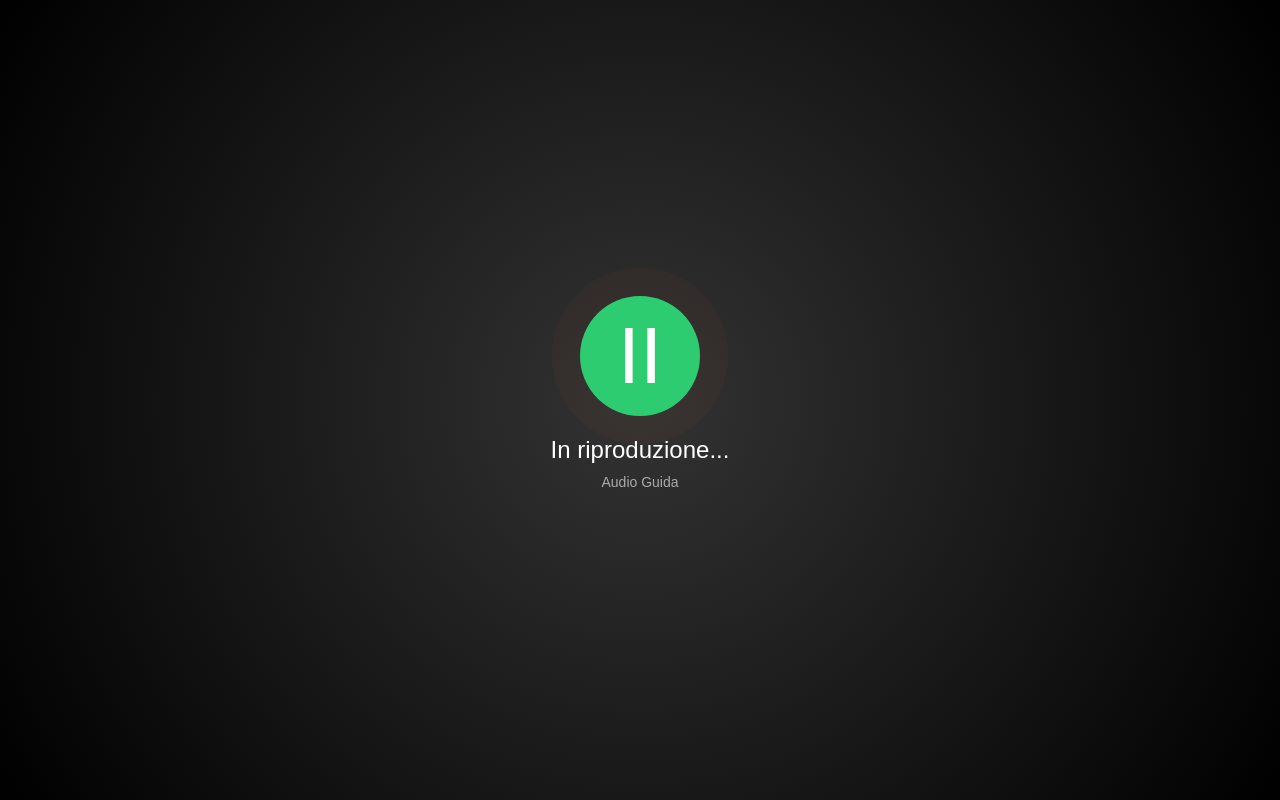
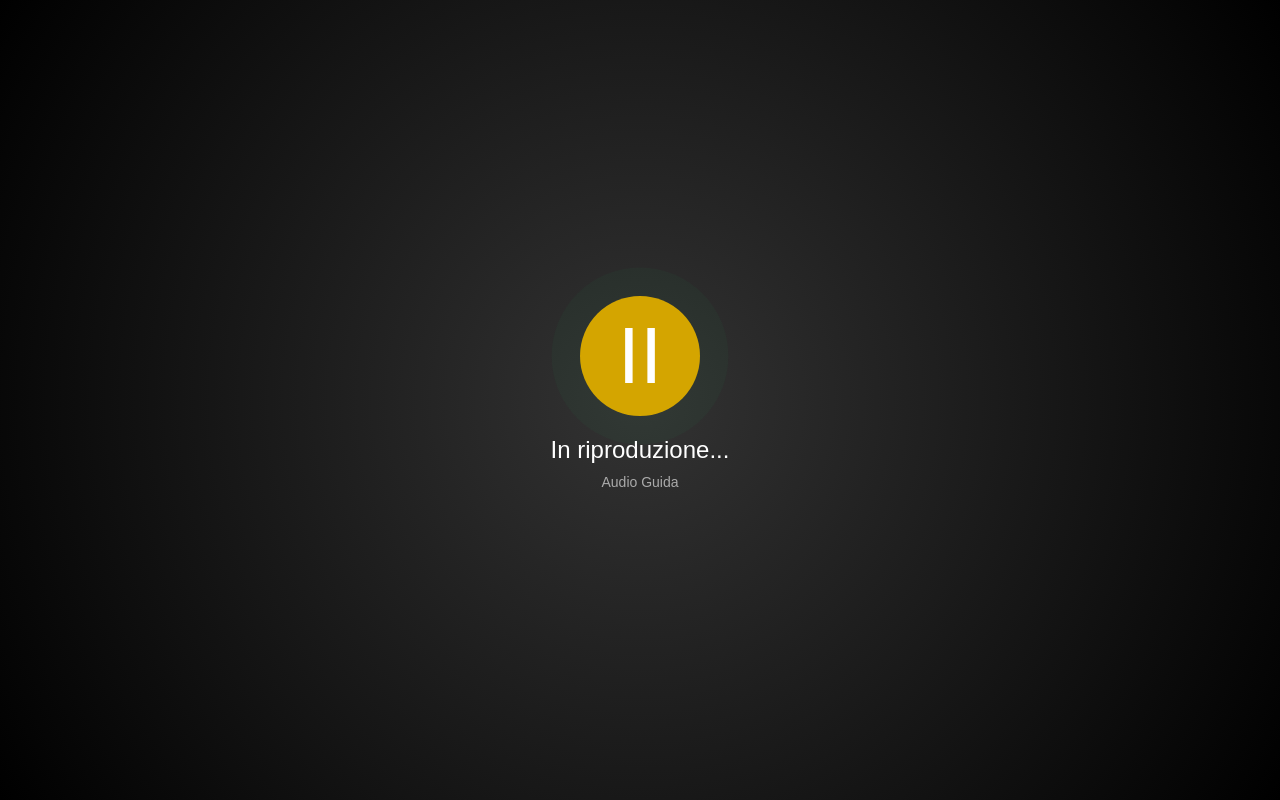
Before and after one commit to gunzip/casa-2025, a website: page traccia1.html in a window 1280 px wide. Drawn offline with Linux system fonts and the light colour scheme.

Commit message:
Update icon colors and shadows for improved visual consistency in audio controls

```diff
--- a/traccia1.html
+++ b/traccia1.html
@@ -40,11 +40,11 @@
       .icon {
         font-size: 0;
         margin-bottom: 20px;
-        background: #e74c3c; /* Colore rosso vivace */
+        background: #2ecc71; /* Colore verde */
         width: 120px;
         height: 120px;
         border-radius: 50%;
-        box-shadow: 0 0 30px rgba(231, 76, 60, 0.6);
+        box-shadow: 0 0 30px rgba(46, 204, 113, 0.6);
         transition: transform 0.2s;
         display: flex;
         align-items: center;
@@ -64,13 +64,13 @@
 
       @keyframes pulse-animation {
         0% {
-          box-shadow: 0 0 0 0 rgba(231, 76, 60, 0.7);
+          box-shadow: 0 0 0 0 rgba(46, 204, 113, 0.7);
         }
         70% {
-          box-shadow: 0 0 0 30px rgba(231, 76, 60, 0);
+          box-shadow: 0 0 0 30px rgba(46, 204, 113, 0);
         }
         100% {
-          box-shadow: 0 0 0 0 rgba(231, 76, 60, 0);
+          box-shadow: 0 0 0 0 rgba(46, 204, 113, 0);
         }
       }
 
@@ -141,7 +141,7 @@
       function isPlayingState() {
         text.innerText = "In riproduzione...";
         icon.innerHTML = "II"; // Simbolo pausa
-        icon.style.background = "#2ecc71"; // Diventa verde
+        icon.style.background = "#d4a500"; // Diventa giallo scuro
         icon.style.fontSize = "80px";
         icon.classList.add("pulse");
         icon.classList.remove("play-icon"); // Rimuove padding per pausa
@@ -151,7 +151,7 @@
         text.innerText = "Tocca per riprendere";
         icon.innerHTML =
           '<svg width="50" height="60" viewBox="0 0 50 60" fill="white"><polygon points="0,0 0,60 50,30" /></svg>';
-        icon.style.background = "#e74c3c"; // Torna rosso
+        icon.style.background = "#2ecc71"; // Torna verde
         icon.style.fontSize = "0";
         icon.classList.remove("pulse");
         icon.classList.add("play-icon"); // Aggiunge padding per play
```
Also changed, not shown: traccia2.html (+7 -7 lines), traccia3.html (+7 -7 lines), traccia4.html (+7 -7 lines), traccia5.html (+7 -7 lines), traccia6.html (+7 -7 lines).
